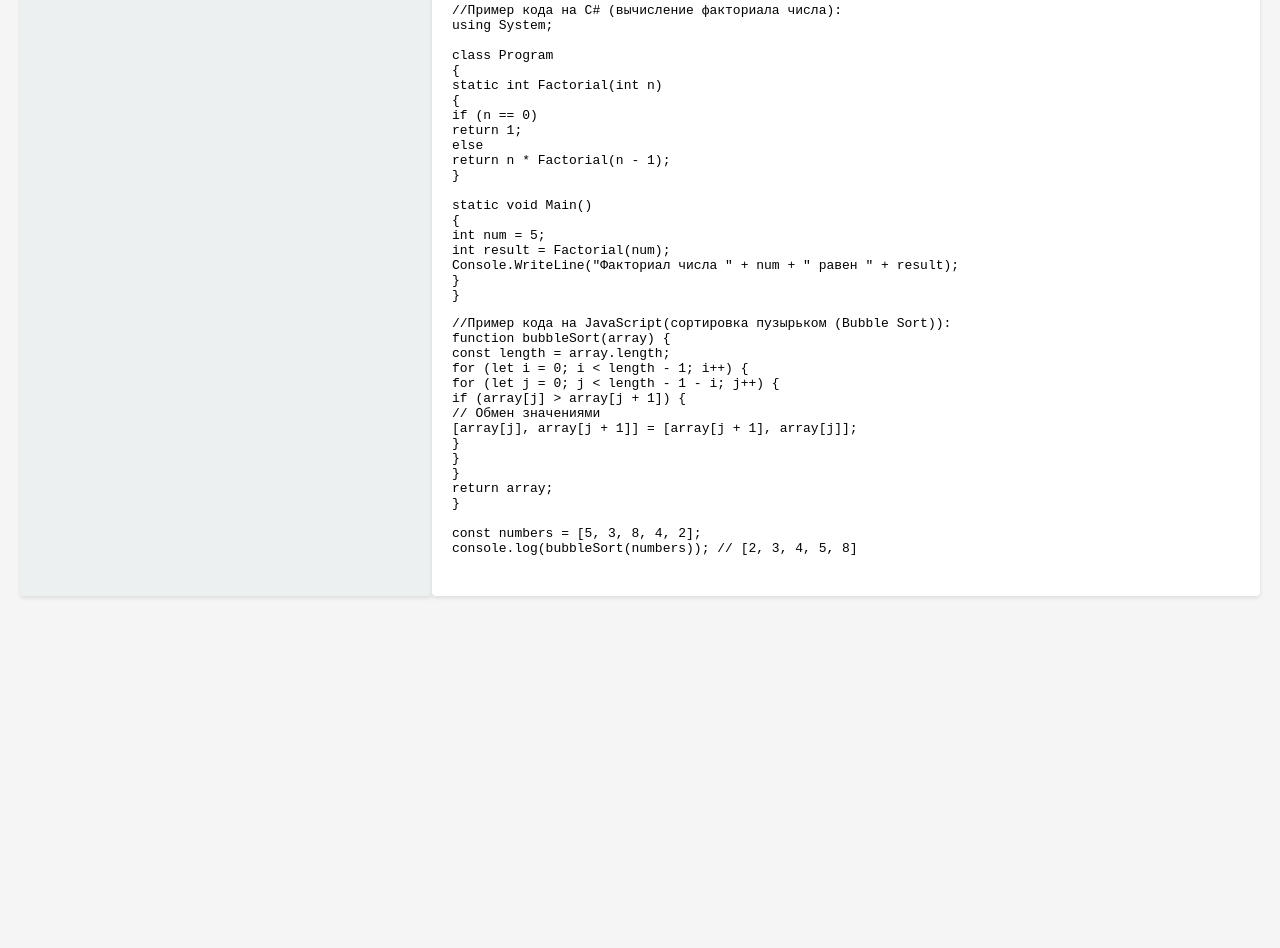
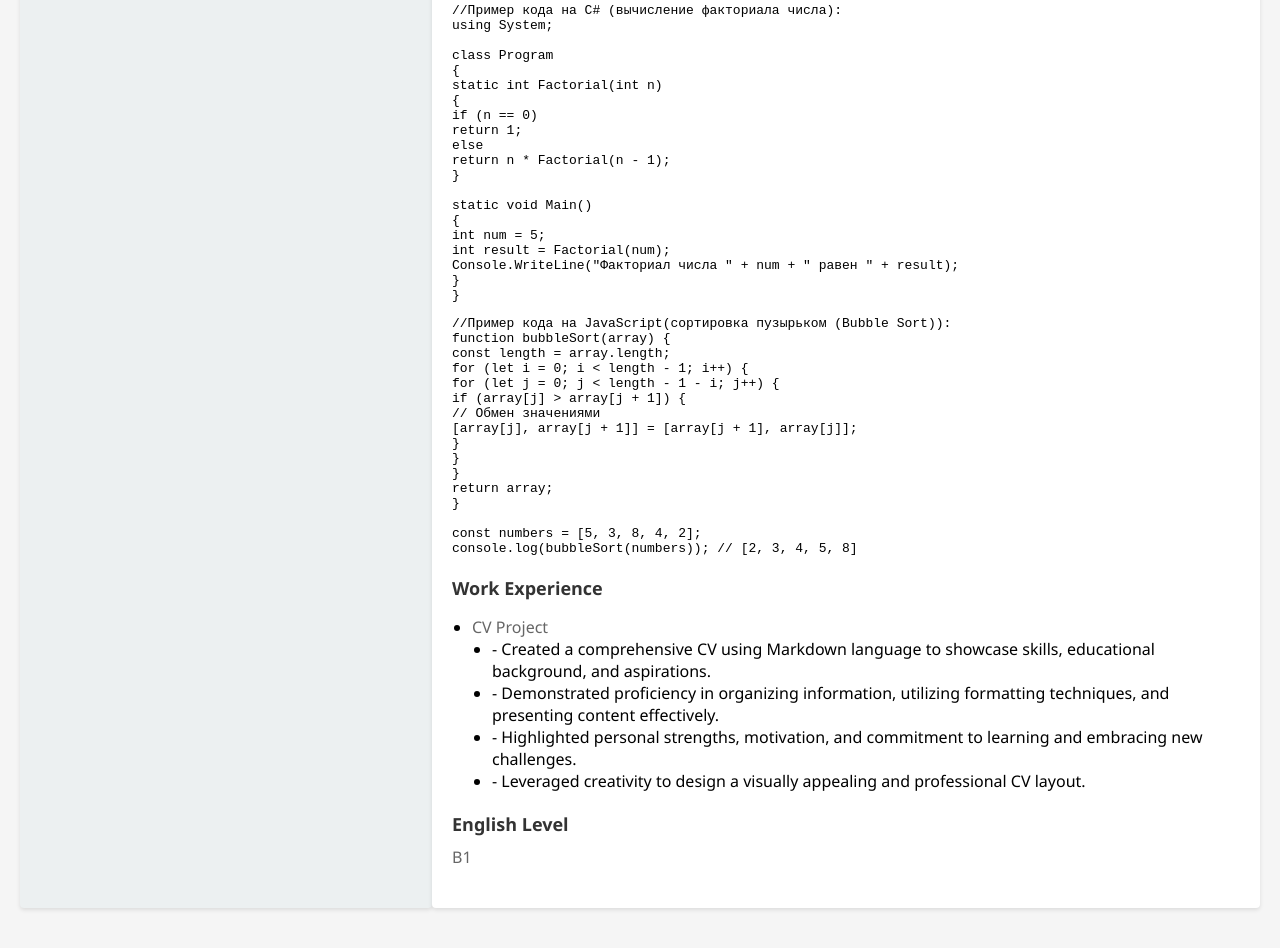
Before and after one commit to yahramenkova/HTML_CSS_CV, a plain HTML site: page index.html in a window 1280 px wide. Shown: the part 736-1684 px from the top of the page. Before the commit the page ends 1372 px from the top, so only its background shows below. Drawn offline with Linux system fonts and the light colour scheme.

Commit message:
feat: add work experience and english level

```diff
--- a/index.html
+++ b/index.html
@@ -99,7 +99,27 @@ return array;
 const numbers = [5, 3, 8, 4, 2];
 console.log(bubbleSort(numbers)); // [2, 3, 4, 5, 8]</code></pre>
 </section>
-      </div>
+<section id="experience">
+    <h2>Work Experience</h2>
+    <ul>
+        <li>
+            <p>CV Project</p>
+            <ul>
+                <li>- Created a comprehensive CV using Markdown language to showcase skills, educational background, and aspirations.</li>
+                <li>- Demonstrated proficiency in organizing information, utilizing formatting techniques, and presenting content effectively.</li>
+                <li>- Highlighted personal strengths, motivation, and commitment to learning and embracing new challenges.</li>
+                <li>- Leveraged creativity to design a visually appealing and professional CV layout.</li>
+            </ul>
+        </li>
+    </ul>
+</section>
+<section id="english">
+    <h2>English Level</h2>
+    <p>B1</p>
+</section>
+</div>
+</div>
+</section>
      </main>
     </body>
     </html>
```
